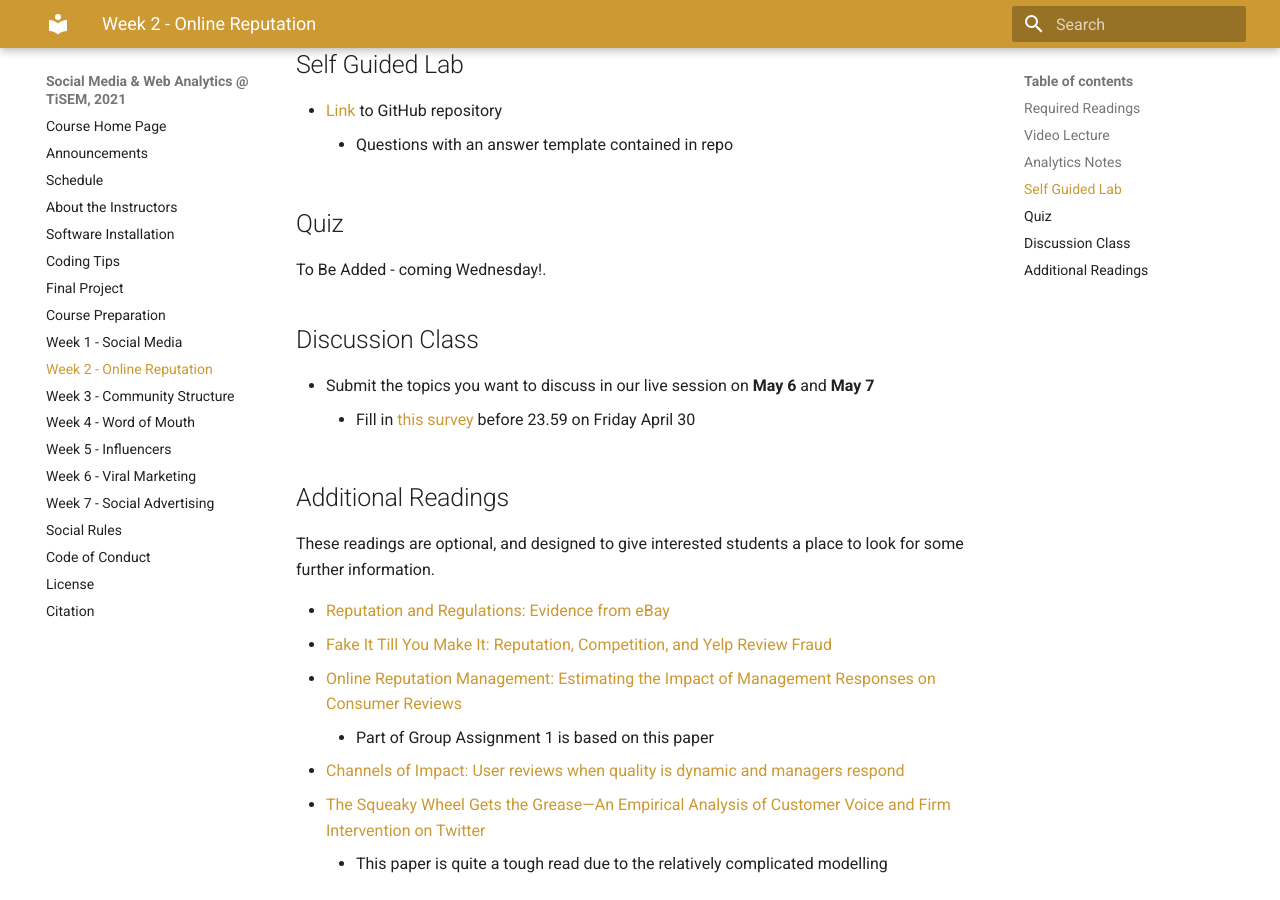
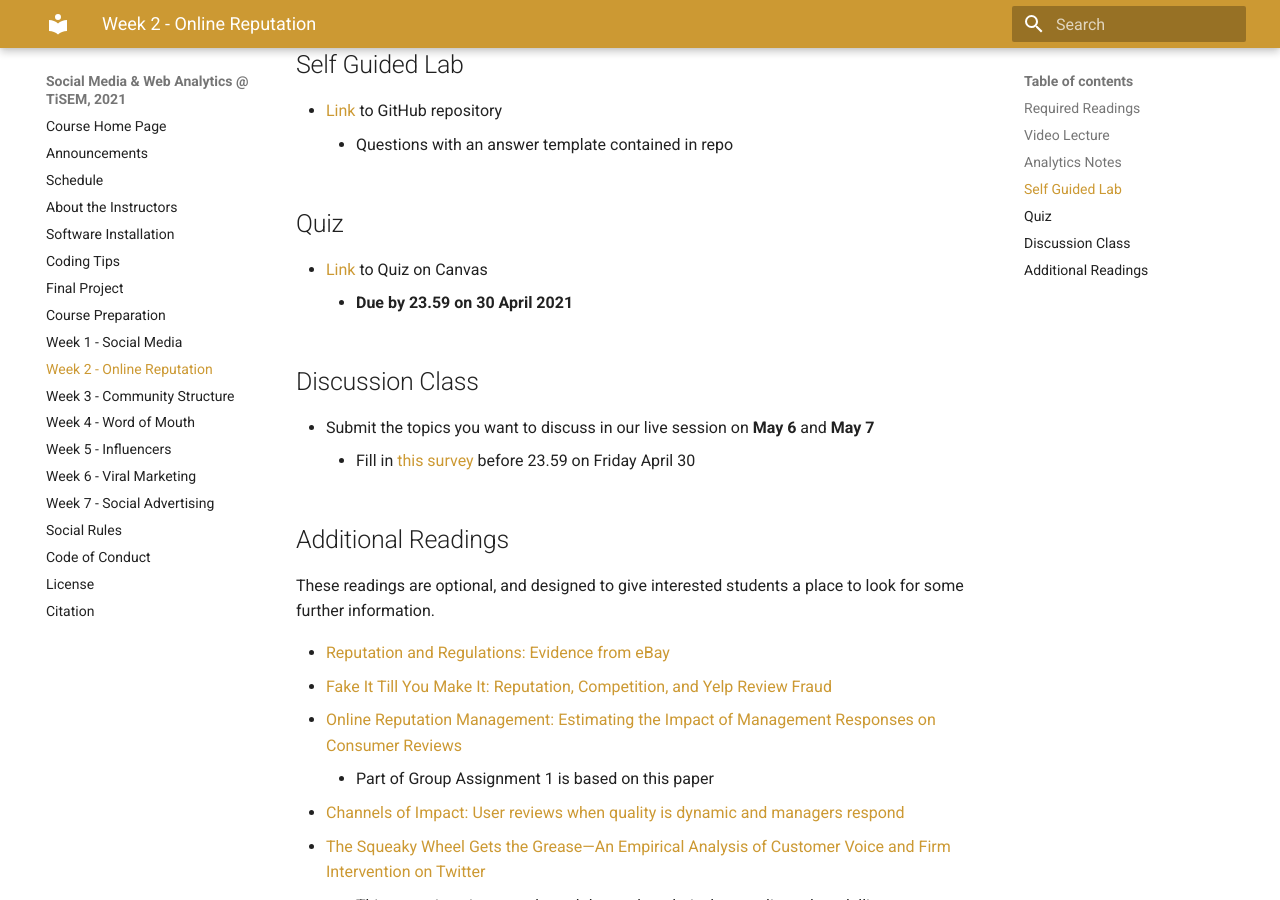
Before and after one commit to tisem-digital-marketing/2021-smwa, an MkDocs documentation site: the page built from docs/week_02.md, in a window 1280 px wide and 900 px high, scrolled down 818 px. Built offline with MkDocs 1.6.1 and Material for MkDocs 9.7.7, drawn with Linux system fonts in a browser that asks for light colours; old or Windows-style settings are respelled for this version of MkDocs.

Commit message:
add quiz link

```diff
--- a/docs/week_02.md
+++ b/docs/week_02.md
@@ -32,7 +32,8 @@ We'll need some concepts from Linear Regression to work through the Lab & unders
     * Questions with an answer template contained in repo
 ## Quiz
 
-To Be Added - coming Wednesday!.
+* [Link][quiz-02] to Quiz on Canvas
+    * **Due by 23.59 on 30 April 2021**
 
 <!-- * [Link][quiz-02] to Quiz on Canvas
     * **Due by 23.59 on 30 April 2021** -->
```
